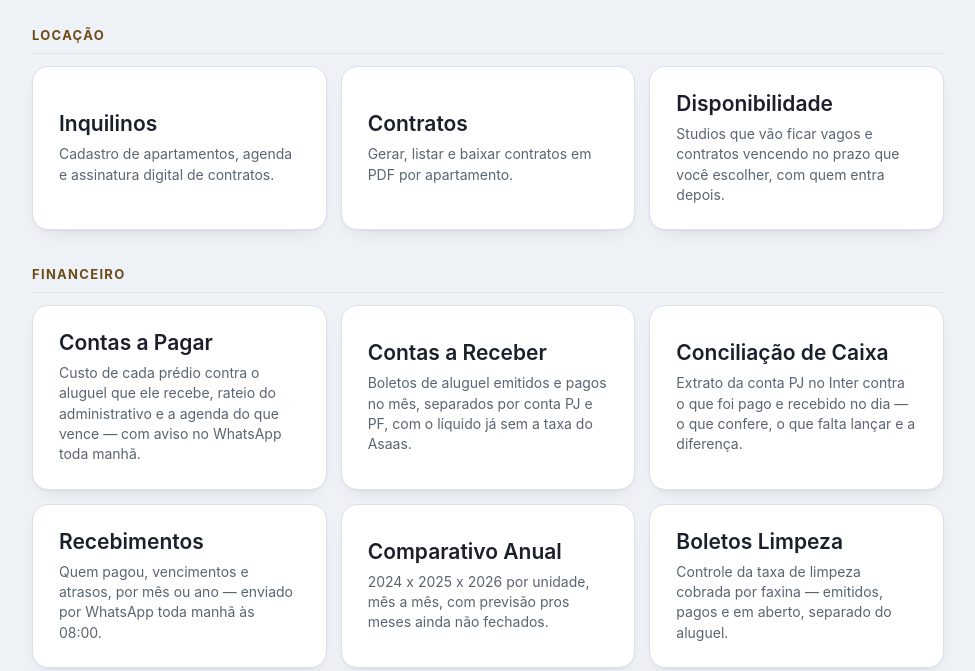
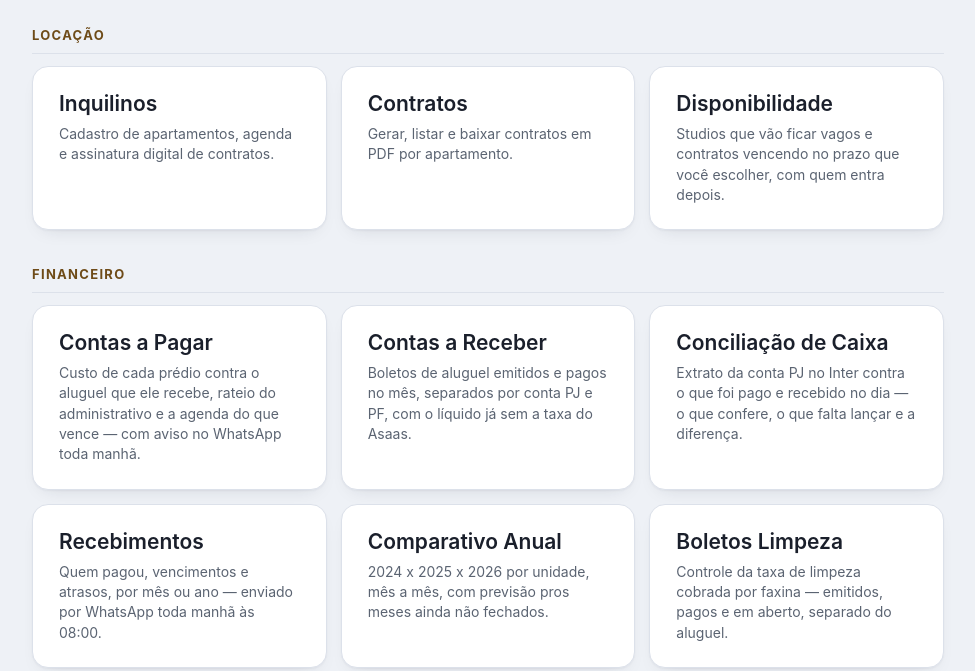
Before and after one commit to AngelicaStudios/angelicastudios.github.io, a plain HTML site: page index.html in a window 1280 px wide. Shown: the part 129-800 px from the top of the page, without its empty margins (152-1127 px from the left). Drawn offline with Linux system fonts and the light colour scheme; no server answers.

Commit message:
update: index.html

```diff
--- a/index.html
+++ b/index.html
@@ -148,7 +148,7 @@
     position: relative;
     display: flex;
     flex-direction: column;
-    justify-content: center;
+    justify-content: flex-start;   /* 21/11/2026, pedido dele: título de todo card na mesma altura */
     gap: 8px;
     min-height: 92px;
     padding: 24px 26px;
```
